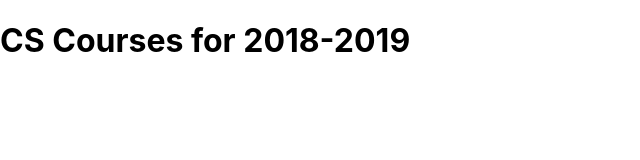
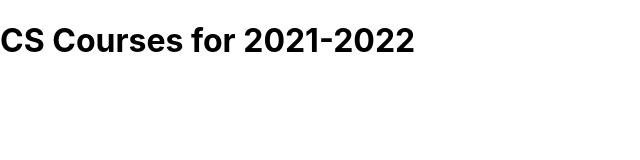
Before and after one commit to elolivier/scheduler, a React (Create React App) app: page / in a window 1280 px wide. Shown: the top 160 px of the page, without its empty margins (0-640 px from the left). Built offline with nearby package versions, Linux system fonts and the light colour scheme.

Commit message:
modify date

```diff
--- a/src/App.js
+++ b/src/App.js
@@ -1,7 +1,7 @@
 import React from 'react';
 
 const schedule = {
-  title: "CS Courses for 2018-2019"
+  title: "CS Courses for 2021-2022"
 };
 
 const App = () =>  (
```
